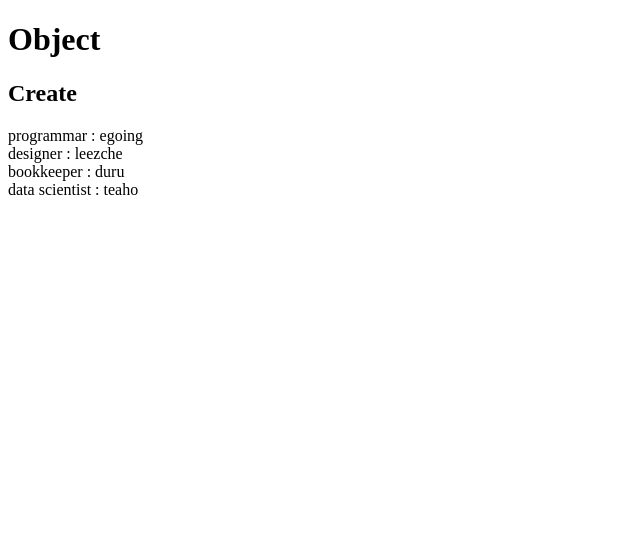
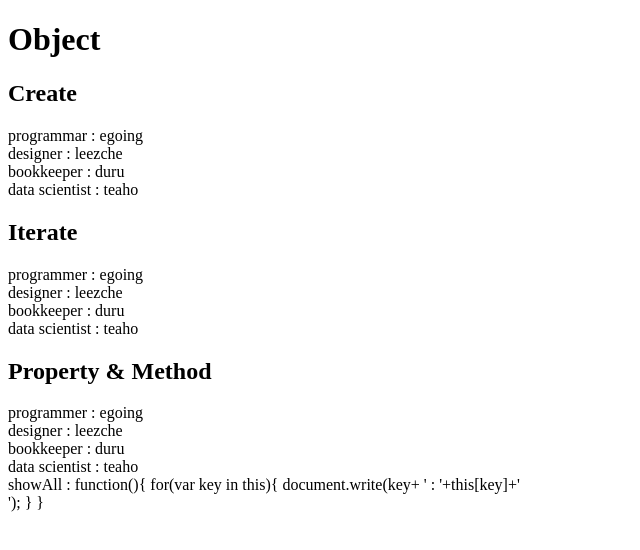
Before and after one commit to mkwkw/WEB1, a plain HTML site: page ex10.html in a window 1280 px wide. Shown: the whole page, without its empty margins (0-640 px from the left). Drawn offline with Linux system fonts and the light colour scheme.

Commit message:
반복문, 객체, 메소드, 프로퍼티

```diff
--- a/ex10.html
+++ b/ex10.html
@@ -20,5 +20,21 @@
       coworkers["data scientist"]="teaho"; //객체 표지에 띄어쓰기 있을 때
       document.write("data scientist : "+coworkers["data scientist"]+"<br>");
     </script>
+    <h2>Iterate</h2>
+    <script>
+    for(var key in coworkers){
+      document.write(key+ ' : '+coworkers[key]+'<br>');
+    }
+    </script>
+    <h2>Property & Method</h2>
+    <script>
+      coworkers.showAll=function(){
+        for(var key in this){
+          document.write(key+ ' : '+this[key]+'<br>');
+        }
+      }
+      coworkers.showAll();
+
+    </script>
   </body>
 </html>
```
